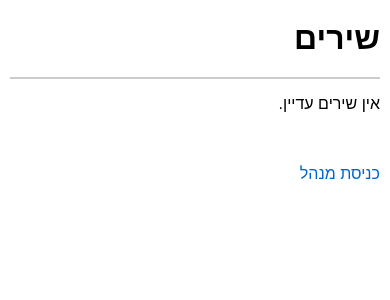
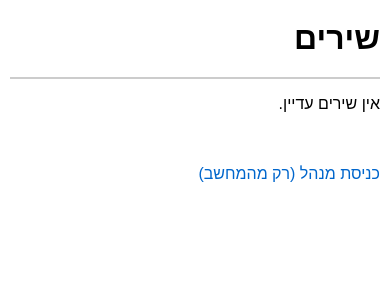
Before and after one commit to orfattal/dumb-music-player, a Flask app: page / in a window 390 px wide. Shown: the top 300 px of the page. Run offline with Flask 3, Linux system fonts and the light colour scheme; some libraries are stand-ins or nearby versions.

Commit message:
Update branding: change title to 'נגן שירים' and clarify admin access
Changes:
1. Updated page title from "נגן מוזיקה" to "נגן שירים"
   - Changed in base.html template
   - Changed in README.md

2. Added "(רק מהמחשב)" to admin login link
   - Clarifies that admin panel is for computer use only
   - Shown on main page index.html
   - Helps users understand admin is not for phone

🤖 Generated with [Claude Code](https://claude.com/claude-code)

Co-Authored-By: Claude <noreply@anthropic.com>

```diff
--- a/templates/base.html
+++ b/templates/base.html
@@ -3,7 +3,7 @@
 <head>
     <meta charset="UTF-8">
     <meta name="viewport" content="width=device-width, initial-scale=1.0">
-    <title>{% block title %}נגן מוזיקה{% endblock %}</title>
+    <title>{% block title %}נגן שירים{% endblock %}</title>
     <style>
         /* Minimal CSS optimized for Opera Mini */
         body {
--- a/templates/index.html
+++ b/templates/index.html
@@ -33,5 +33,5 @@
 {% endif %}
 
 <br><br>
-<a href="{{ url_for('admin_login') }}">כניסת מנהל</a>
+<a href="{{ url_for('admin_login') }}">כניסת מנהל (רק מהמחשב)</a>
 {% endblock %}
```
Also changed, not shown: README.md.
